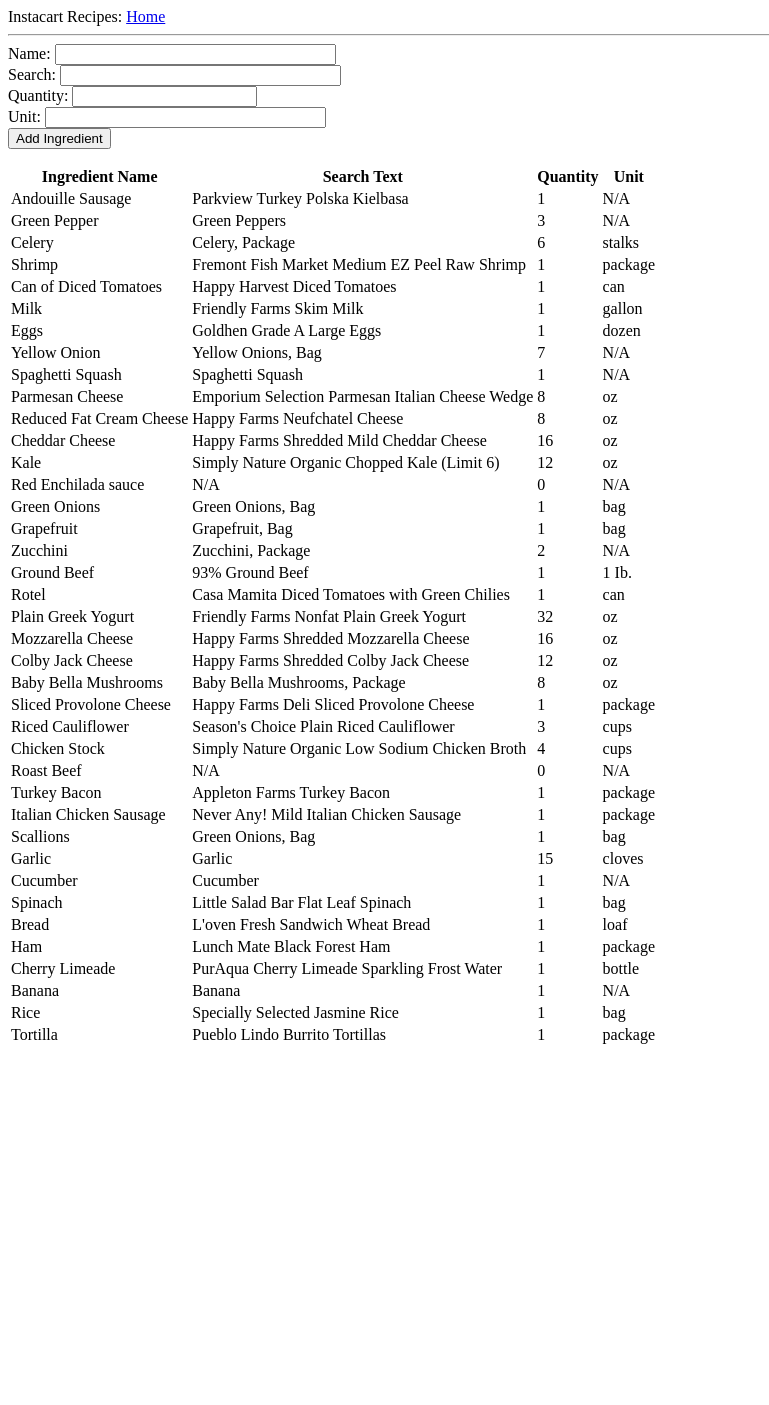
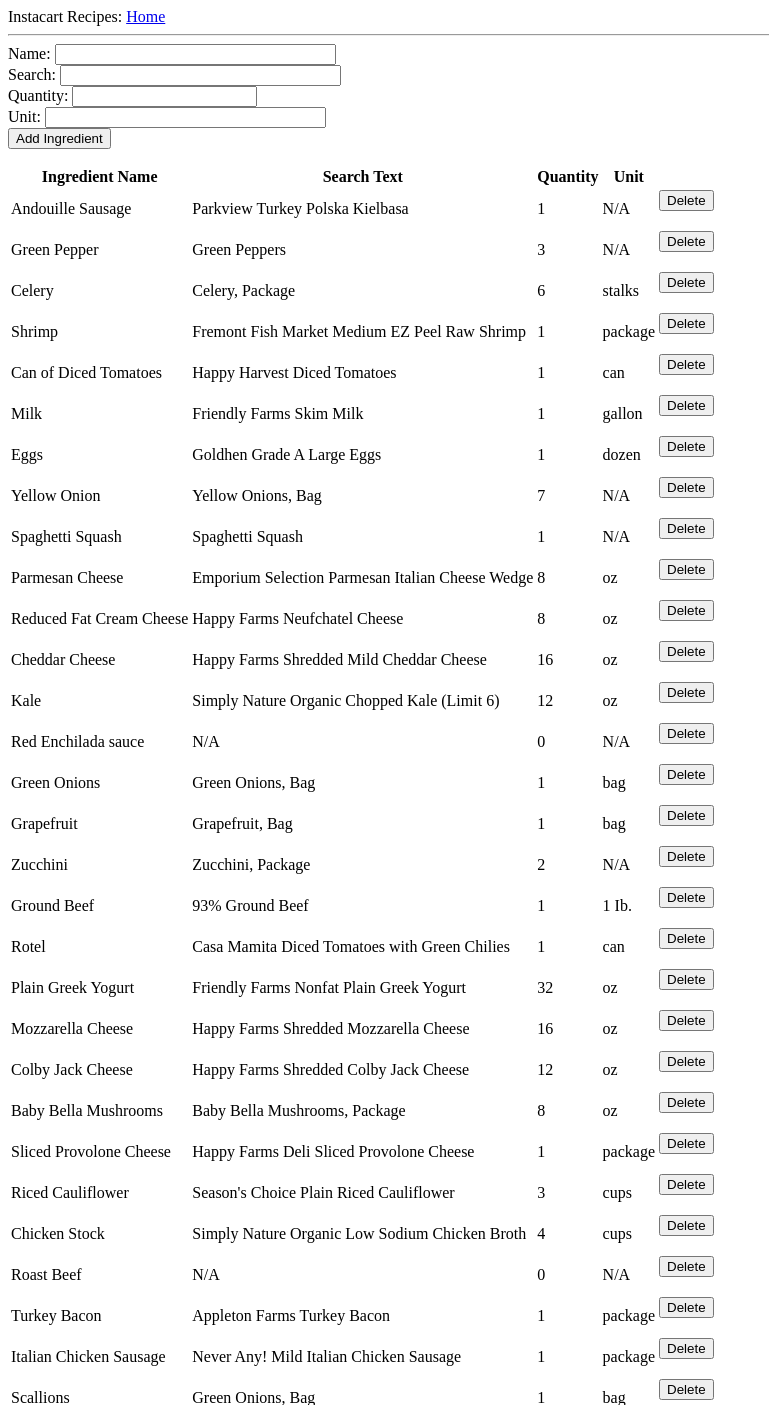
Before and after one commit to agbassist/instacart_automater, a Flask app: page /ingredients in a window 1280 px wide. Shown: the top 1405 px of the page, without its empty margins (0-769 px from the left). Before the commit the page ends 1044 px from the top, so only its background shows below. Run offline with Flask 2, Linux system fonts and the light colour scheme; data comes from the database, SQL or seed files in the repository; both versions use the stored data as it was after the commit.

Commit message:
Support deleting ingredients

```diff
--- a/app/forms.py
+++ b/app/forms.py
@@ -8,3 +8,6 @@ class new_ingredient_form( FlaskForm ):
     quantity = IntegerField( 'Quantity', validators=[DataRequired()] )
     unit = StringField( 'Unit', validators=[DataRequired()] )
     submit = SubmitField( 'Add Ingredient' )
+
+class delete_ingredient_form( FlaskForm ):
+    submit = SubmitField( 'Delete' )
--- a/app/routes.py
+++ b/app/routes.py
@@ -2,7 +2,7 @@ from flask import Flask
 from flask import render_template, redirect, url_for
 from app import app
 from lib.database import Database
-from app.forms import new_ingredient_form
+from app.forms import new_ingredient_form, delete_ingredient_form
 import os
 
 @app.context_processor
@@ -28,23 +28,33 @@ def ingredients():
 
     database = Database()
     form = new_ingredient_form()
+    delete = delete_ingredient_form()
 
     if form.validate_on_submit():
         database.add_ingredient( form.data['name'], form.data['search'], form.data['quantity'], form.data['unit'] )
         return redirect( '/ingredients' )
 
-    database_ingredients = database.select_all_ingredients()
+    database_ingredients = database.get_all_ingredients()
     ingredients = []
 
     for ingredient in database_ingredients:
         row = {}
+        row['id'] = ingredient[0]
         row['name'] = ingredient[1]
         row['search'] = ingredient[2]
         row['quantity'] = ingredient[3]
         row['unit'] = ingredient[4]
         ingredients.append(row)
 
-    return render_template( 'ingredient_list.html', title='Ingredients', ingredients=ingredients, form=form )
+    return render_template( 'ingredient_list.html', title='Ingredients', ingredients=ingredients, form=form, delete=delete )
+
+@app.route( '/delete_ingredient/id/<id>', methods=['POST'] )
+def delete_ingredient( id ):
+
+    database = Database()
+    database.delete_ingredient_by_id( id )
+
+    return redirect( '/ingredients' )
 
 @app.route('/recipes')
 def recipes():
@@ -62,7 +72,7 @@ def recipes():
     return render_template( 'recipe_list.html', recipes=recipes )
 
 @app.route('/recipe_id=<id>')
-def recipe_id(id):
+def recipe_id( id ):
     database = Database()
     database_ingredients = database.get_items_for_recipe( id )
     ingredients = []
--- a/app/templates/ingredient_list.html
+++ b/app/templates/ingredient_list.html
@@ -26,6 +26,7 @@
         <td>{{ ingredient.search }}</td>
         <td>{{ ingredient.quantity }}</td>
         <td>{{ ingredient.unit }}</td>
+        <td><form action="/delete_ingredient/id/{{ ingredient.id }}" method="post" novalidate >{{ delete.submit() }}</form></td>
     </tr>
     {% endfor %}
 </table>
--- a/lib/database.py
+++ b/lib/database.py
@@ -51,9 +51,9 @@ class Database:
             c.execute(sql, (name, search, quantity, unit))
             self.conn.commit()
         except Error as e:
-            print('"{}" - {}'.format(name, e))
+            print( '"{}" - {}'.format( name, e ) )
 
-    def select_all_ingredients(self):
+    def get_all_ingredients(self):
         cur = self.conn.cursor()
         cur.execute("SELECT * FROM ingredients")
 
@@ -63,6 +63,14 @@ class Database:
         cur = self.conn.cursor()
         cur.execute('SELECT id FROM ingredients WHERE name="{}"'.format(ingredient))
         return cur.fetchall()[0][0]
+
+    def delete_ingredient_by_id( self, id ):
+        try:
+            cur = self.conn.cursor()
+            cur.execute( 'DELETE FROM ingredients WHERE id={}'.format( id ) )
+            self.conn.commit()
+        except Error as e:
+            print( '"{}" - {}'.format( name, e ) )
 
     def add_recipe(self, name ):
         sql = ''' INSERT INTO recipes(name)
```
Also changed, not shown: database/instacart.db.
